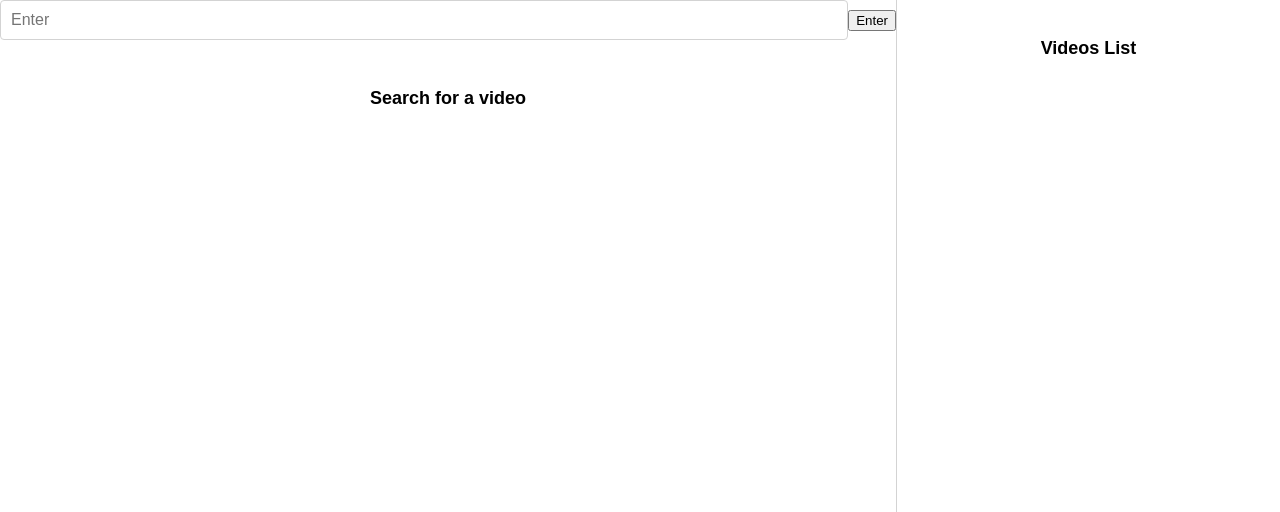
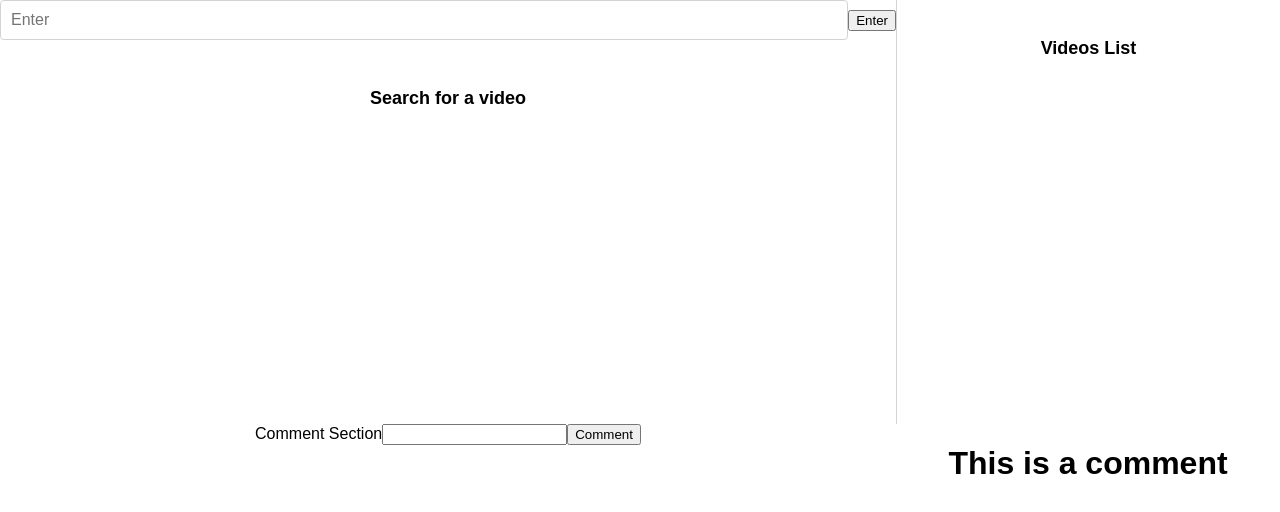
Before and after one commit to Wyatt726/youtubeLibraryFrontEnd, a React (Create React App) app: page / in a window 1280 px wide. Shown: the top 512 px of the page. Built offline with nearby package versions, Linux system fonts and the light colour scheme.

Commit message:
creating comment box for youtube set up

```diff
--- a/src/App.js
+++ b/src/App.js
@@ -4,6 +4,8 @@ import Search from "./component/VideoDisplay/Search";
 import youtubeApi from './component/api_youtube/Youtube'
 import VideoList from "./component/VideoDisplay/VideoList";
 import Videoplayer from "./component/VideoDisplay/VideoPlayer";
+import CreateComment from "./component/CreateComment/CreateComment";
+import DisplayComments from "./component/DisplayComments/DisplayComments";
 
 export default class App extends React.Component {
   state = {
@@ -40,7 +42,10 @@ export default class App extends React.Component {
           data={this.state.videoMetaInfo}
         />
         <Videoplayer videoId={this.state.selectedVideoId} />
-      </div>
+        <CreateComment/>
+        <DisplayComments/>
+        </div>
+
     );
-  }
+    }
 }
```
